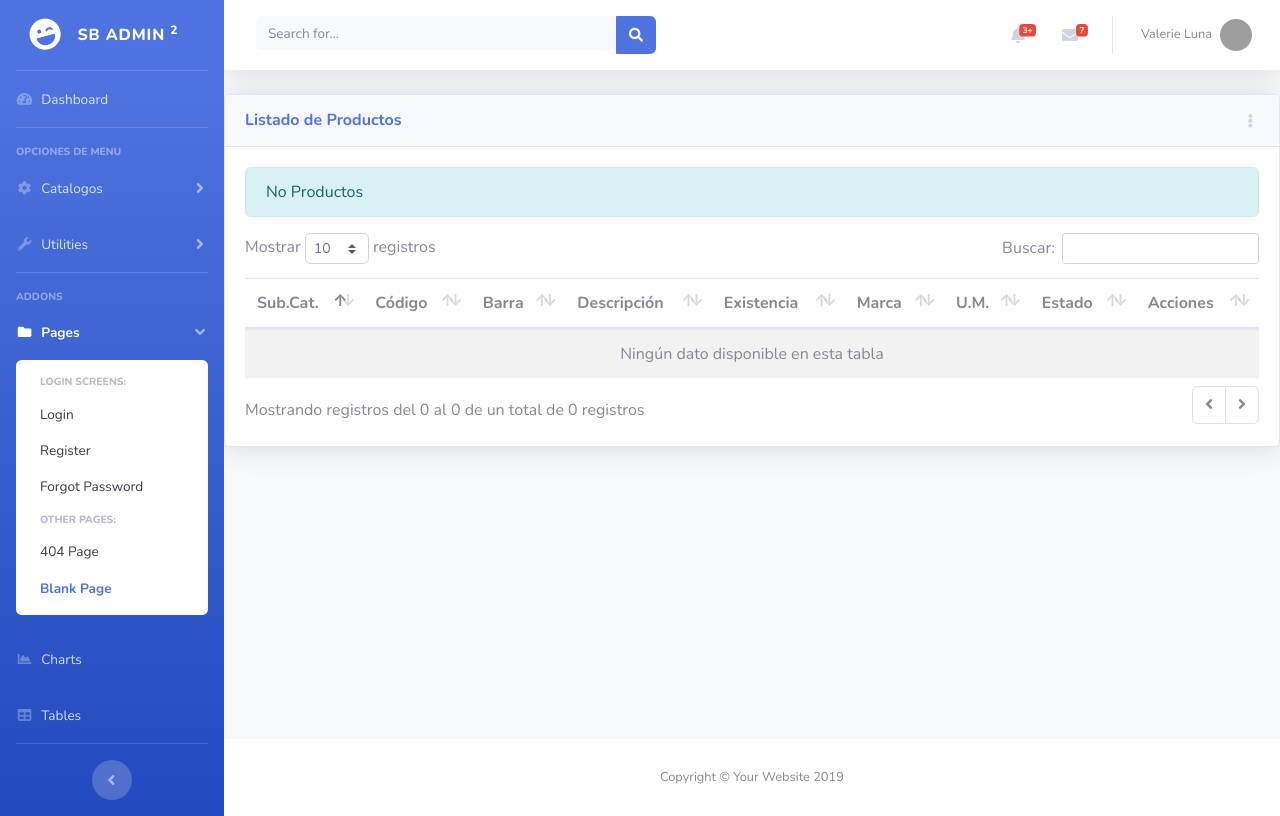
After one commit to Schadenfreude01/DjangoPtyhon, a Django app: page /inv/productos/ in a window 1280 px wide. The commit adds this page. Run offline with Django 3.2, Linux system fonts and the light colour scheme; the visitor is signed in with stand-in values (Sample User, id 1); data that the repository does not hold is empty; some libraries are stand-ins or nearby versions; grey boxes are pictures that could not be loaded.

Commit message:
Creacion de Producto

```diff
--- /dev/null
+++ b/inv/templates/inv/producto_list.html
@@ -0,0 +1,88 @@
+{% extends 'base/base.html' %}
+
+{% block page_content %}
+<div class="card shadow mb-4">
+  <!-- Card Header - Dropdown -->
+  <div class="card-header py-3 d-flex flex-row align-items-center justify-content-between">
+    <h6 class="m-0 font-weight-bold text-primary">Listado de Productos</h6>
+    <div class="dropdown no-arrow">
+      <a class="dropdown-toggle" href="#" role="button" id="dropdownMenuLink" data-toggle="dropdown" aria-haspopup="true" aria-expanded="false">
+        <i class="fas fa-ellipsis-v fa-sm fa-fw text-gray-400"></i>
+      </a>
+      <div class="dropdown-menu dropdown-menu-right shadow animated--fade-in" aria-labelledby="dropdownMenuLink">
+        <div class="dropdown-header">Acciones:</div>
+        <a class="dropdown-item" href="#"><i class="far fa-calendar-plus"></i> Nuevo</a>
+      </div>
+    </div>
+  </div>
+  <!-- Card Body -->
+  <div class="card-body">
+    {% if not obj %}
+    <div class="alert alert-info">No Productos</div>
+    {% endif %}
+    <table class="table table-striped table-hover dt-responsive nowrap" style="width:100%">
+      <thead>
+        <th>Sub.Cat.</th>
+        <th>Código</th>
+        <th>Barra</th>
+        <th>Descripción</th>
+        <th>Existencia</th>
+        <th>Marca</th>
+        <th>U.M.</th>
+        <th>Estado</th>
+        <th class="all">Acciones</th>
+      </thead>
+      <tbody>
+        {% for item in obj%}
+        <tr>
+          <td>{{ item.subcategoria }}</td>
+          <td>{{ item.codigo }}</td>
+          <td>{{item.codigo_barra}}</td>
+          <td>{{ item.descripcion }}</td>
+          <td>{{ item.existencia }}</td>
+          <td>{{ item.marca }}</td>
+          <td>{{ item.unidad_medida }}</td>
+          <td>{{item.estado|yesno:"Activo,Inactivo"}}</td>
+          <td>
+            <button class="btn btn-warning btn-circle"><i class="far fa-edit"></i></button>
+          </td>
+        </tr>
+        {% endfor %}
+      </tbody>
+    </table>
+  </div>
+</div>
+{% endblock %}
+{% block js_page %}
+<script>
+  // Call the dataTables jQuery plugin
+  $(document).ready(function() {
+    $('.table').DataTable({
+      "language": {
+        "sProcessing": "Procesando...",
+        "sLengthMenu": "Mostrar _MENU_ registros",
+        "sZeroRecords": "No se encontraron resultados",
+        "sEmptyTable": "Ningún dato disponible en esta tabla",
+        "sInfo": "Mostrando registros del _START_ al _END_ de un total de _TOTAL_ registros",
+        "sInfoEmpty": "Mostrando registros del 0 al 0 de un total de 0 registros",
+        "sInfoFiltered": "(filtrado de un total de _MAX_ registros)",
+        "sInfoPostFix": "",
+        "sSearch": "Buscar:",
+        "sUrl": "",
+        "sInfoThousands": ",",
+        "sLoadingRecords": "Cargando...",
+        "oPaginate": {
+            "sFirst": "<span class='fa fa-angle-double-left'></span>",
+            "sLast": "<span class='fa fa-angle-double-right'></span>",
+            "sNext": "<span class='fa fa-angle-right'></span>",
+            "sPrevious": "<span class='fa fa-angle-left'></span>"
+        },
+        "oAria": {
+            "sSortAscending": ": Activar para ordenar la columna de manera ascendente",
+            "sSortDescending": ": Activar para ordenar la columna de manera descendente"
+        }
+      }
+    });
+  });
+  </script>
+{% endblock %}
--- a/inv/urls.py
+++ b/inv/urls.py
@@ -3,7 +3,8 @@ from django.urls import path
 from .views import CategoriaView, CategoriaNew, CategoriaEdit, CategoriaDel, \
         SubCategoriaView, SubCategoriaNew, SubCategoriaEdit, SubCategoriaDel, \
         MarcaView, MarcaNew, MarcaEdit, marca_inactivar, \
-        UMView, UMNew, UMEdit, um_inactivar
+        UMView, UMNew, UMEdit, um_inactivar, \
+        ProductoView, ProductoNew, ProductoEdit, producto_inactivar
 
 
 urlpatterns = [
@@ -29,4 +30,10 @@ urlpatterns = [
     path('um/new', UMNew.as_view(), name = 'um_new'),
     path('um/edit/<int:pk>', UMEdit.as_view(), name = 'um_edit'),
     path('um/inactivar/<int:id>', um_inactivar, name = 'um_inactivar'),
+
+
+    path('productos/', ProductoView.as_view(), name = 'producto_list'),
+    path('productos/new', ProductoNew.as_view(), name = 'producto_new'),
+    path('productos/edit/<int:pk>', ProductoEdit.as_view(), name = 'producto_edit'),
+    path('productos/inactivar/<int:id>', producto_inactivar, name = 'producto_inactivar'),
 ]
--- a/inv/views.py
+++ b/inv/views.py
@@ -4,8 +4,8 @@ from django.urls import reverse_lazy
 
 from django.contrib.auth.mixins import LoginRequiredMixin
 
-from .models import Categoria, SubCategoria, Marca, UM
-from .forms import CategoriaForm, SubCategoriaForm, Marcaform, UMform
+from .models import Categoria, SubCategoria, Marca, UM, Producto
+from .forms import CategoriaForm, SubCategoriaForm, Marcaform, UMform, ProductoForm
 
 #Vistas de Categoria
 class CategoriaView(LoginRequiredMixin, generic.ListView):
@@ -196,3 +196,57 @@ def um_inactivar(request, id):
         return redirect('inv:um_list')
 
     return render(request, template_name, contexto)
+
+
+
+#Vista de Productos
+class ProductoView(LoginRequiredMixin, generic.ListView):
+    model = Producto
+    template_name = 'inv/producto_list.html'
+    context_object_name = 'obj'
+    login_url = 'bases:login'
+
+class ProductoNew(LoginRequiredMixin, generic.CreateView):
+    model = Producto
+    template_name = 'inv/producto_form.html'
+    context_object_name = 'obj'
+    form_class = ProductoForm
+    success_url = reverse_lazy('inv:producto_list')
+    login_url = 'bases:login'
+
+    def form_valid(self, form):
+        form.instance.uc = self.request.user
+        return super().form_valid(form)
+
+class ProductoEdit(LoginRequiredMixin, generic.UpdateView):
+    model = Producto
+    template_name = 'inv/producto_form.html'
+    context_object_name = 'obj'
+    form_class = ProductoForm
+    success_url = reverse_lazy('inv:producto_list')
+    login_url = 'bases:login'
+
+    def form_valid(self, form):
+        form.instance.um = self.request.user.id
+        return super().form_valid(form)
+
+
+#Vista basada en función
+def producto_inactivar(request, id):
+    prod = Producto.objects.filter(pk=id).first()
+
+    contexto = {}
+    template_name = "inv/catalogos_del.html"
+
+    if not prod:
+        return redirect('inv:producto_list')
+
+    if request.method == 'GET':
+        contexto = {'obj':prod}
+
+    if request.method == 'POST':
+        prod.estado = False
+        prod.save()
+        return redirect('inv:producto_list')
+
+    return render(request, template_name, contexto)
--- a/templates/base/base.html
+++ b/templates/base/base.html
@@ -75,6 +75,7 @@
             <a class="collapse-item" href="{% url 'inv:subcategoria_list' %}">Sub-Categorias</a>
             <a class="collapse-item" href="{% url 'inv:marca_list' %}">Marcas</a>
             <a class="collapse-item" href="{% url 'inv:um_list' %}">Unidad de Medida</a>
+            <a class="collapse-item" href="{% url 'inv:producto_list' %}">Productos</a>
           </div>
         </div>
       </li>
```
Also changed, not shown: inv/forms.py (+20 -1 lines), inv/models.py (+25 -0 lines), inv/templates/inv/producto_form.html (added, +48 -0 lines), inv/migrations/0005_producto.py (added).
